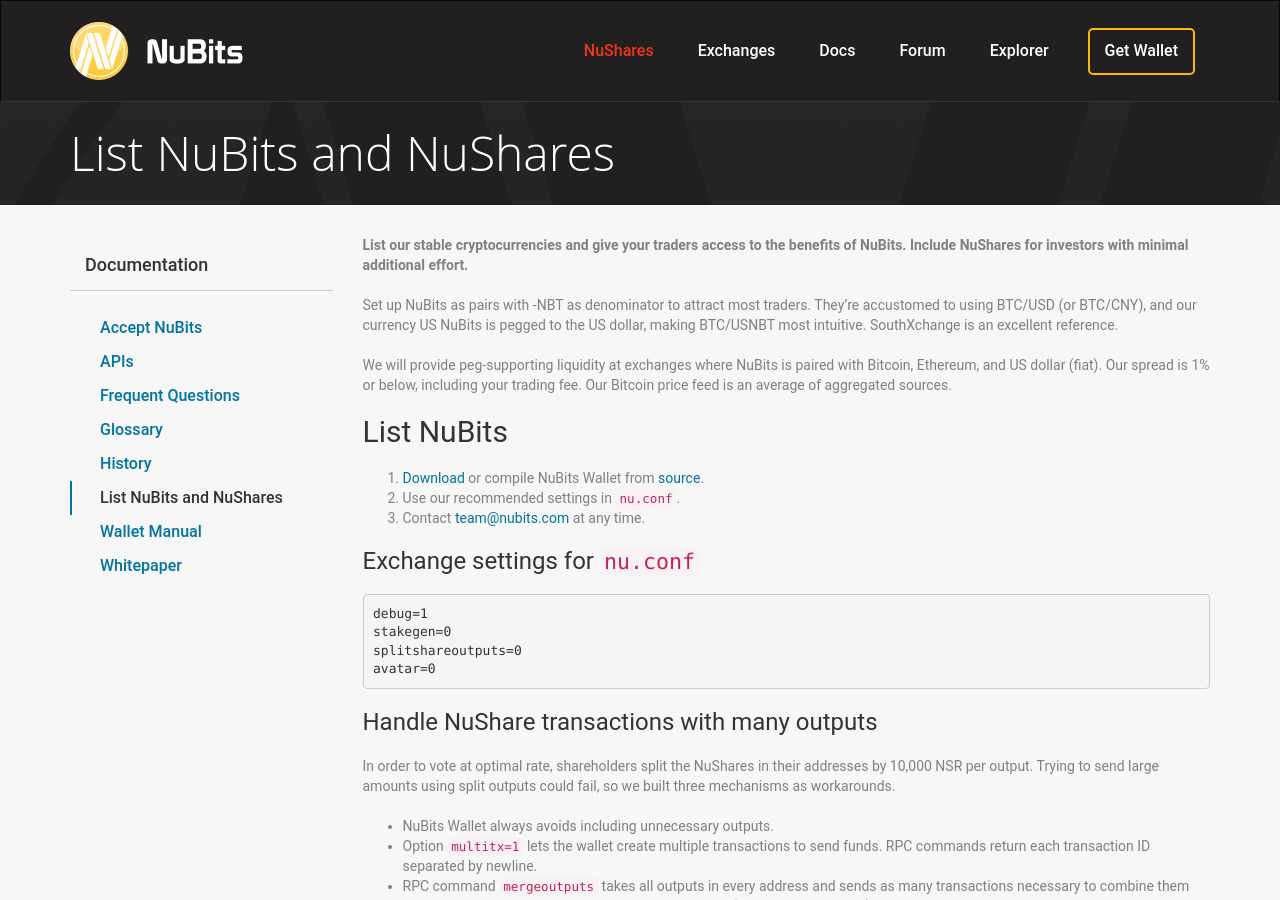
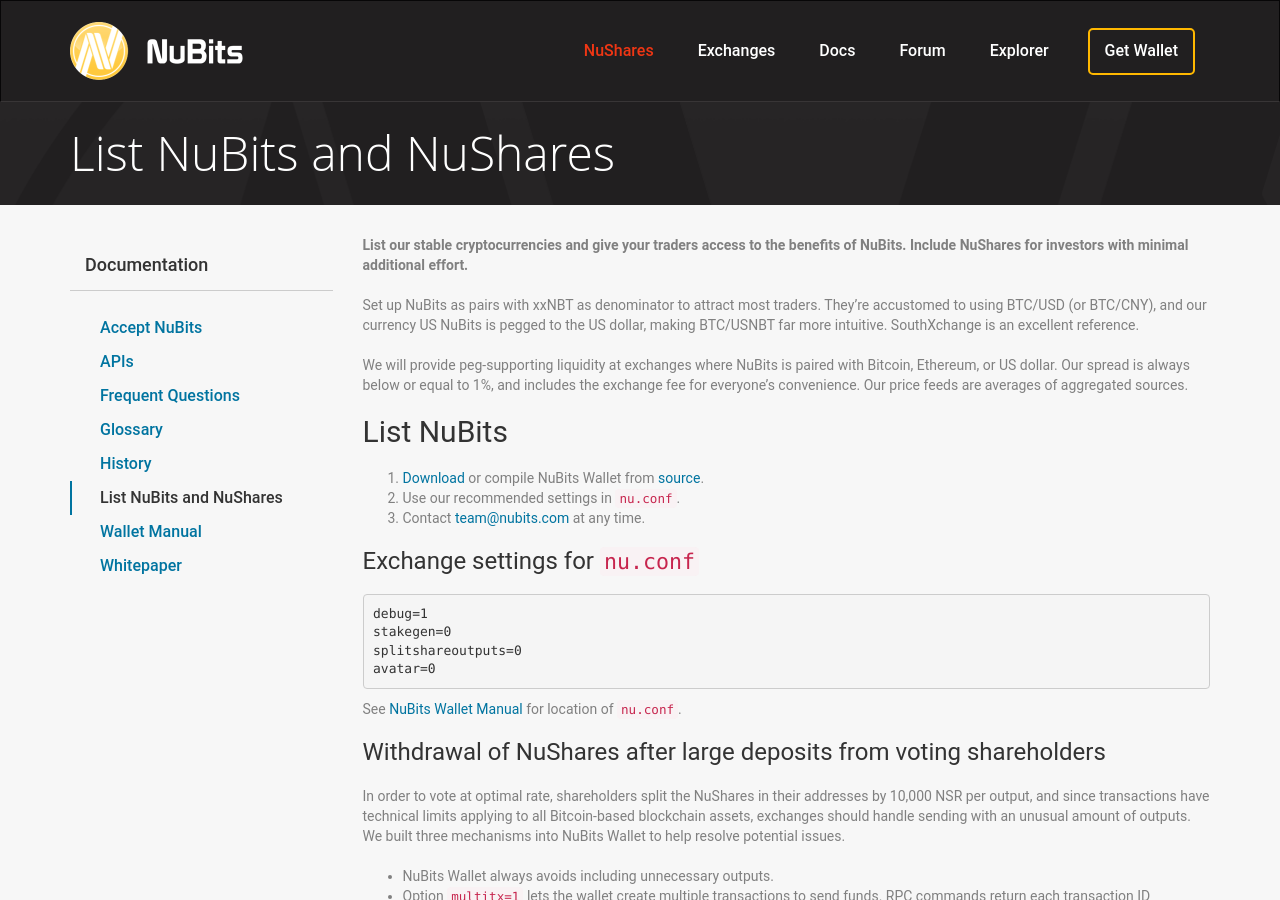
Before and after one commit to NuNetwork/nunetwork.github.io, a Jekyll site: the page built from _pages/list-nubits.md, in a window 1280 px wide and 900 px high. Built offline with Jekyll 4.4.1, drawn with Linux system fonts in a browser that asks for light colours.

Commit message:
Update list-nubits.md

````diff
--- a/_pages/list-nubits.md
+++ b/_pages/list-nubits.md
@@ -7,9 +7,9 @@
 ---
 **List our stable cryptocurrencies and give your traders access to the benefits of NuBits. Include NuShares for investors with minimal additional effort.**
 
-Set up NuBits as pairs with -NBT as denominator to attract most traders. They're accustomed to using BTC/USD (or BTC/CNY), and our currency US NuBits is pegged to the US dollar, making BTC/USNBT most intuitive. SouthXchange is an excellent reference.
+Set up NuBits as pairs with xxNBT as denominator to attract most traders. They're accustomed to using BTC/USD (or BTC/CNY), and our currency US NuBits is pegged to the US dollar, making BTC/USNBT far more intuitive. SouthXchange is an excellent reference.
 
-We will provide peg-supporting liquidity at exchanges where NuBits is paired with Bitcoin, Ethereum, and US dollar (fiat). Our spread is 1% or below, including your trading fee. Our Bitcoin price feed is an average of aggregated sources.
+We will provide peg-supporting liquidity at exchanges where NuBits is paired with Bitcoin, Ethereum, or US dollar. Our spread is always below or equal to 1%, and includes the exchange fee for everyone's convenience. Our price feeds are averages of aggregated sources.
 
 ## List NuBits
 
@@ -26,9 +26,11 @@
 avatar=0
 ```
 
-### Handle NuShare transactions with many outputs
+See [NuBits Wallet Manual](https://nubits.com/wallet-manual) for location of `nu.conf`.
 
-In order to vote at optimal rate, shareholders split the NuShares in their addresses by 10,000 NSR per output. Trying to send large amounts using split outputs could fail, so we built three mechanisms as workarounds.
+### Withdrawal of NuShares after large deposits from voting shareholders
+
+In order to vote at optimal rate, shareholders split the NuShares in their addresses by 10,000 NSR per output, and since transactions have technical limits applying to all Bitcoin-based blockchain assets, exchanges should handle sending with an unusual amount of outputs. We built three mechanisms into NuBits Wallet to help resolve potential issues.
 
 - NuBits Wallet always avoids including unnecessary outputs.
 - Option `multitx=1` lets the wallet create multiple transactions to send funds. RPC commands return each transaction ID separated by newline.
````
